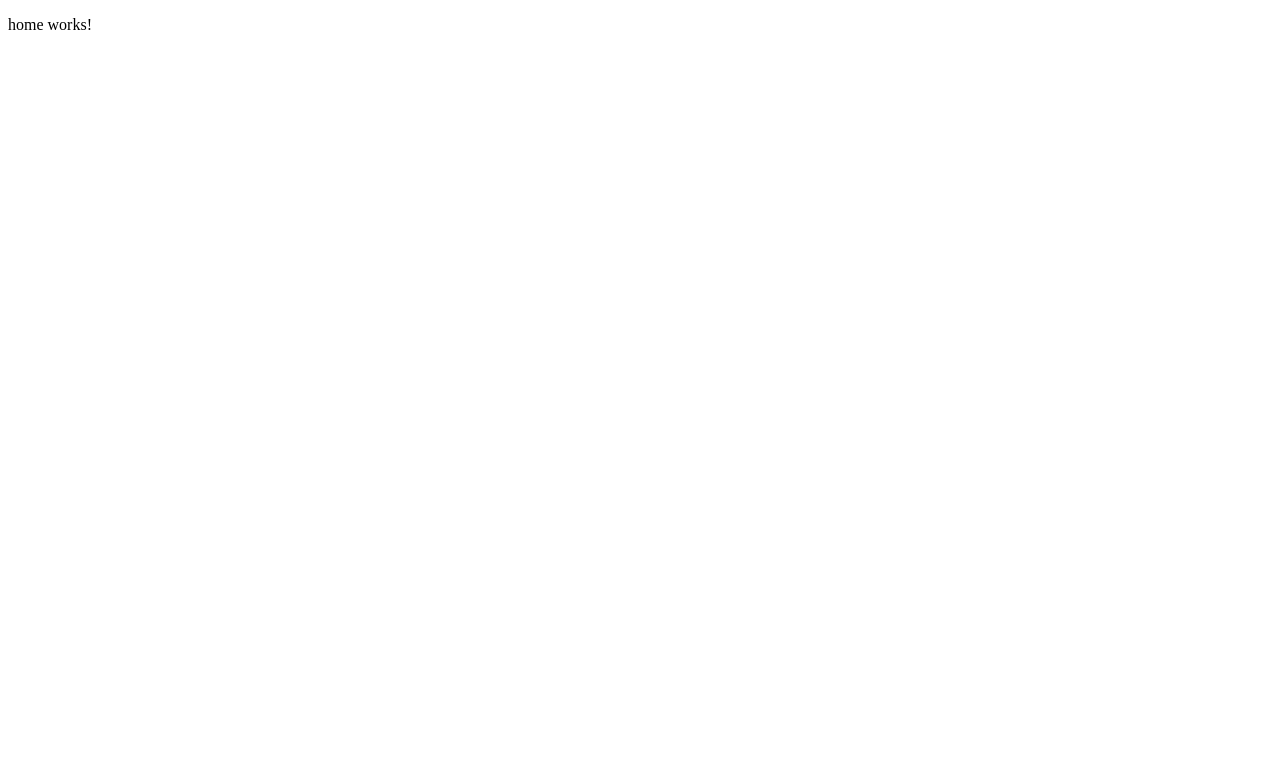
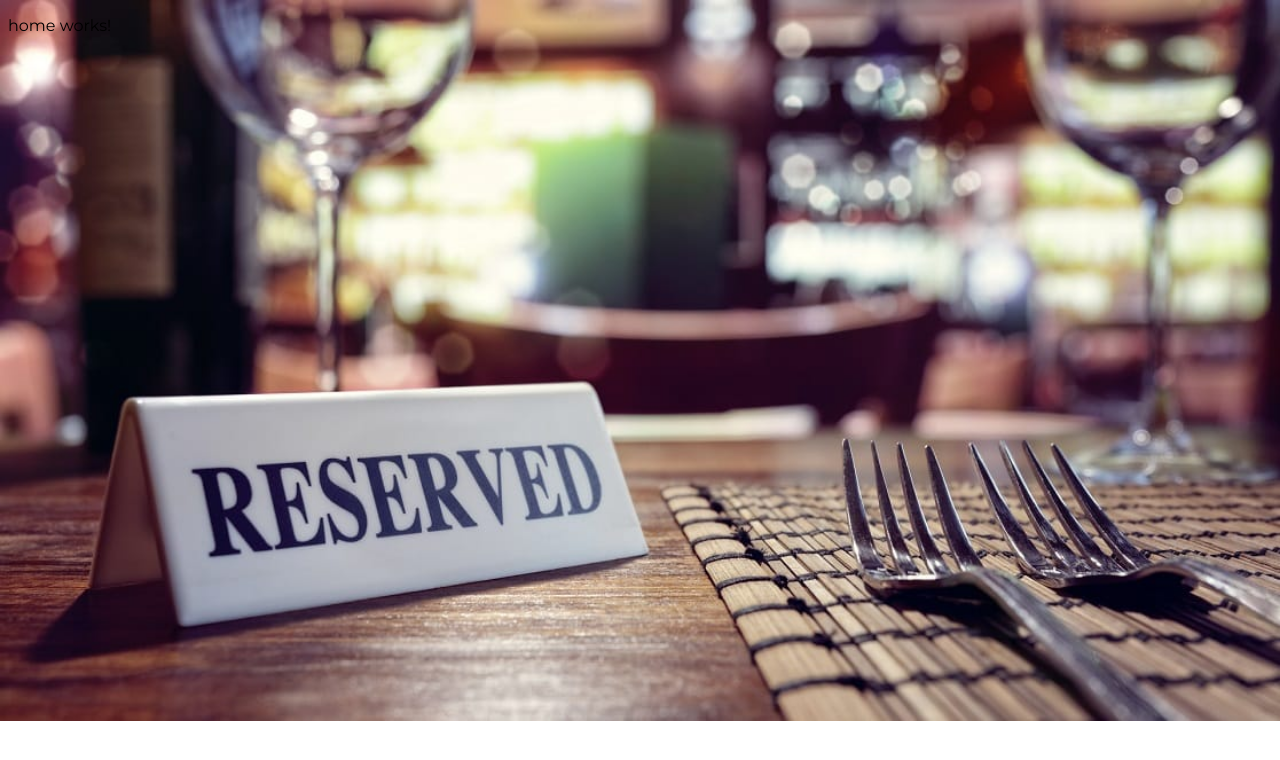
Before and after one commit to edgpin16/tech-test-gracialab-angular, an Angular app: page / in a window 1280 px wide. Shown: the top 760 px of the page. Built offline with nearby package versions, Linux system fonts and the light colour scheme.

Commit message:
Agregando estilos generales

```diff
--- a/src/styles.css
+++ b/src/styles.css
@@ -1 +1,14 @@
 /* You can add global styles to this file, and also import other style files */
+
+@font-face {
+  font-family: 'Montserrat';
+  src: url('./assets/fonts/Montserrat-VariableFont_wght.ttf');
+}
+
+body{
+  font-family: 'Montserrat';
+  background-image: url('./assets/images/backgroud-app.jpg');
+  background-repeat: no-repeat;
+  background-size: cover;
+  color: black;
+}
```
